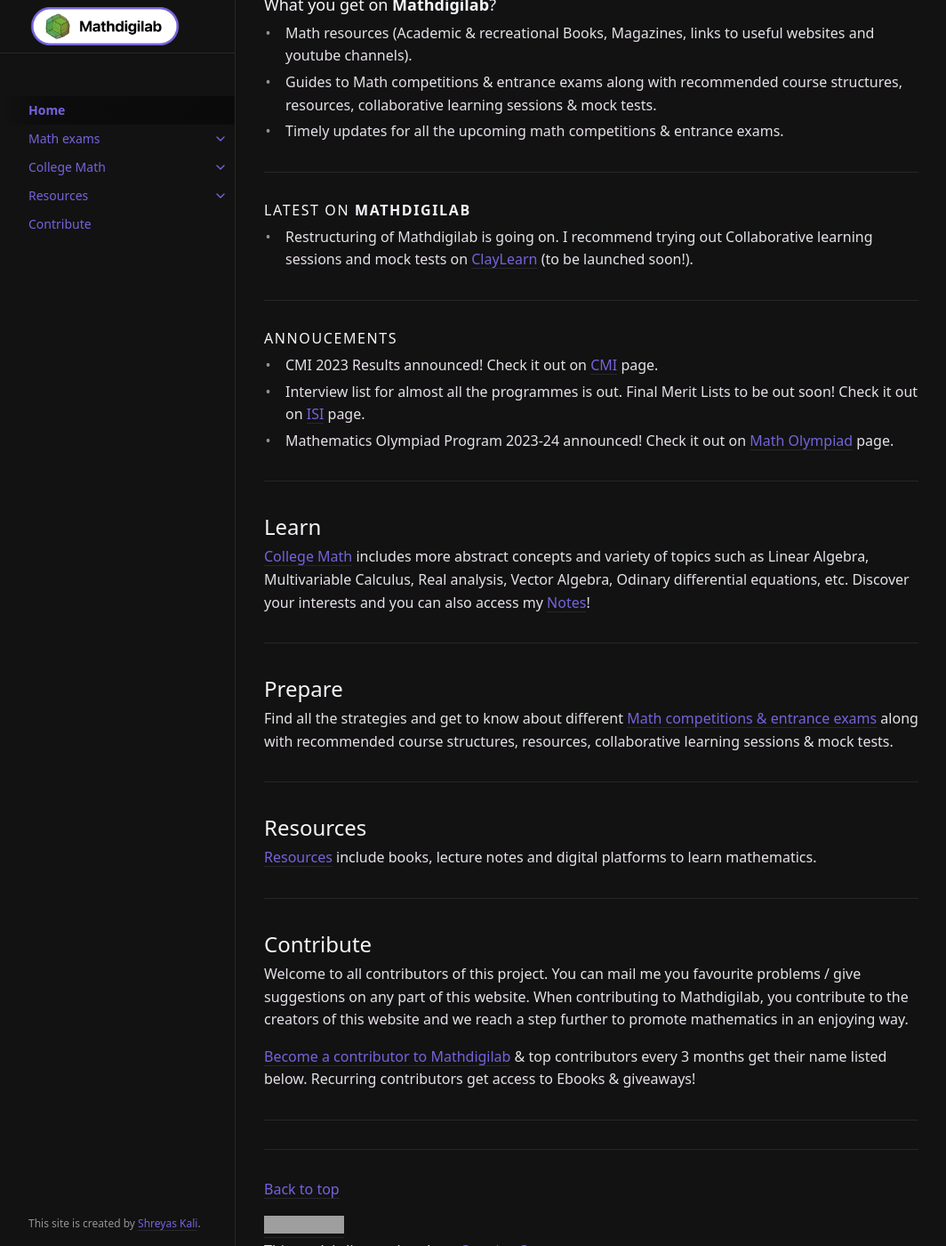
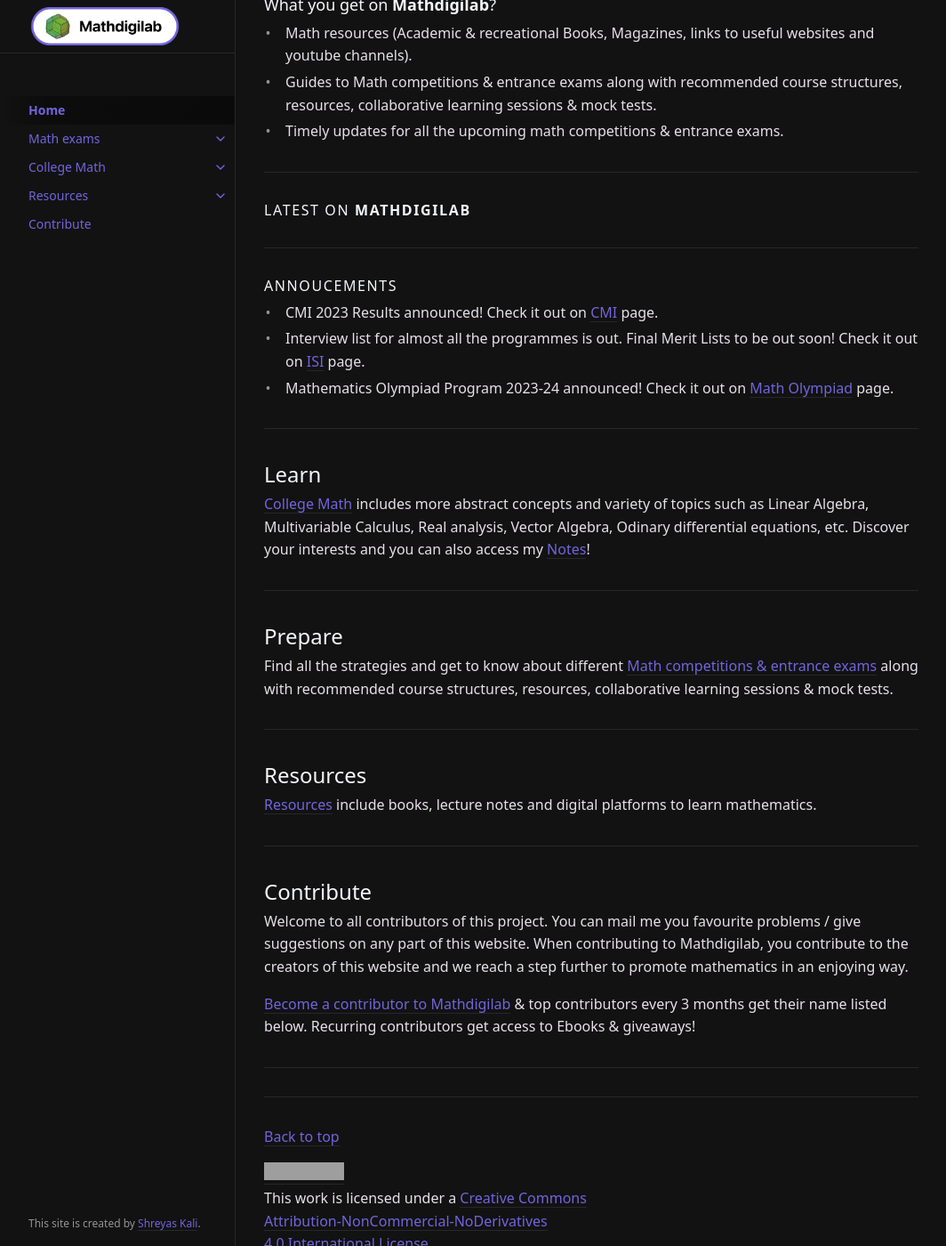
Before and after one commit to mathdigilab/mathdigilab.github.io, a Jekyll site: the page built from index.md, in a window 1280 px wide and 1400 px high, scrolled down 504 px. Shown: the whole window at 89% size, without its empty margins (107-1171 px from the left). Built offline with Jekyll 4.4.1, drawn with Linux system fonts in a browser that asks for light colours; nearby versions of some CDN libraries; grey boxes are pictures that could not be loaded.

Commit message:
index.html

```diff
--- a/_sass/typography.scss
+++ b/_sass/typography.scss
@@ -10,6 +10,7 @@ h1,
   font-style: italic;
   font-weight: 300;
   display: inline;
+  align-items: center
 }
 
 h2,
--- a/index.md
+++ b/index.md
@@ -38,7 +38,6 @@ permalink: /
 #### Latest on <b>Mathdigilab</b>
 {: .fs-4 }
 
-- Restructuring of Mathdigilab is going on. I recommend trying out Collaborative learning sessions and mock tests on [ClayLearn](https://claylearn.tech) (to be launched soon!).
 
 ---
 
```
